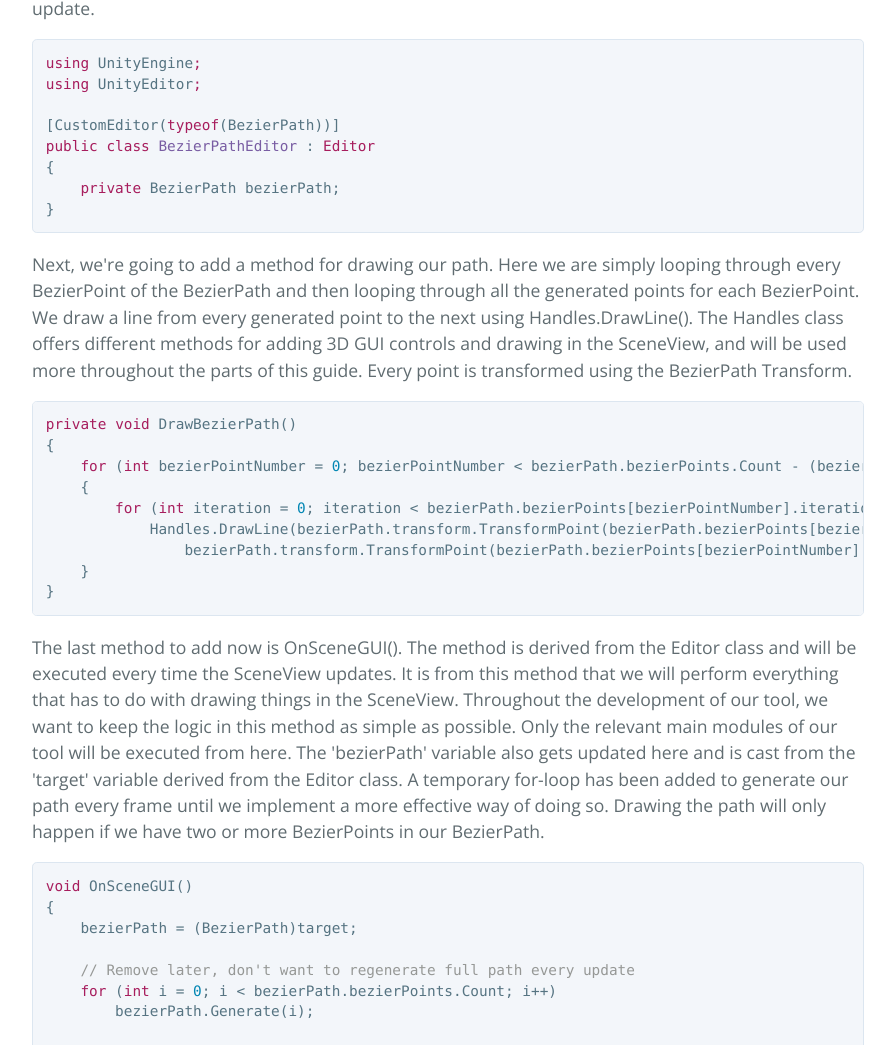
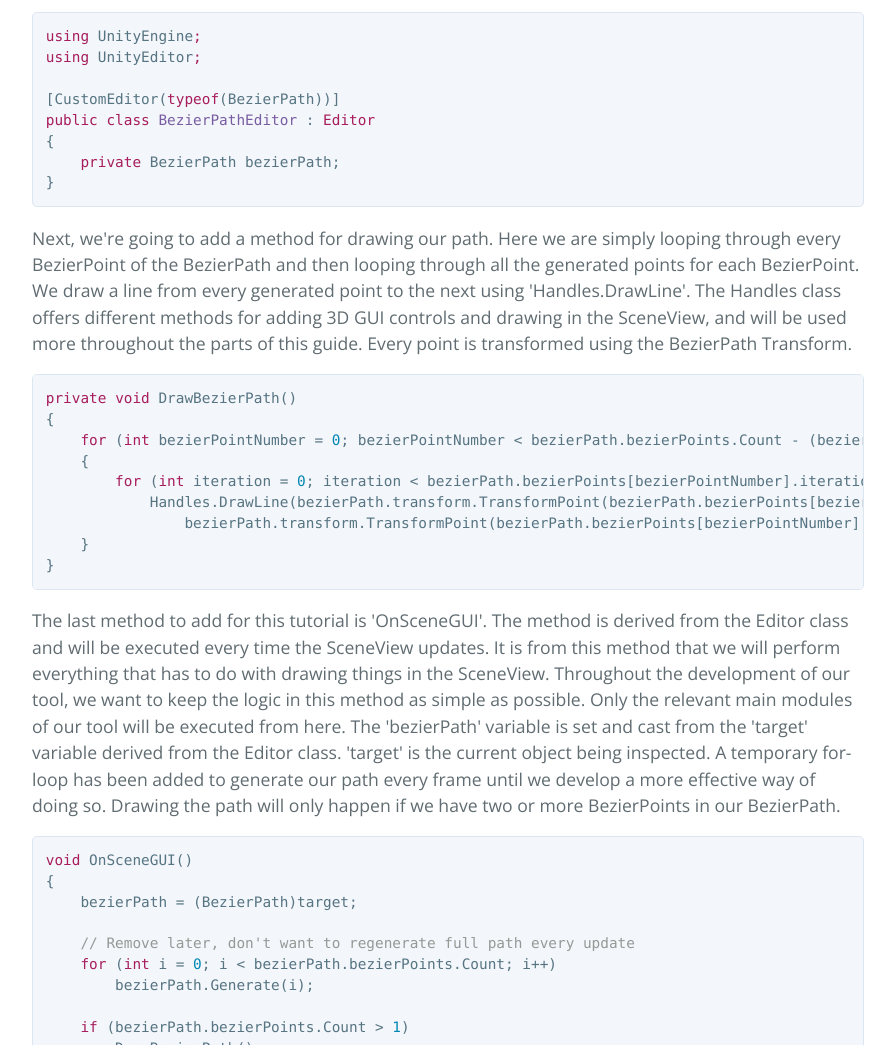
Before and after one commit to TobiasKullblikk/ExtendingUnity-BezierPath-1, a plain HTML site: page index.html in a window 1280 px wide. Shown: the part 6708-7753 px from the top of the page, without its empty margins (192-1087 px from the left). Drawn offline with nearby package versions, Linux system fonts and the light colour scheme.

```diff
--- a/index.html
+++ b/index.html
@@ -161,7 +161,7 @@ Let's make a new C# script <em>"Assets\BezierPath\BezierPoint.cs"</em> and fill
     }
 }</pre></div>
 
-<p>This next piece of code will be addded to the BezierPath class. It will update the curve in front of the BezierPoint and the curve behind it (The BezierPoint indexed below). We also recalculate our length, but dont include the length of the last curve as it is the closing gap and will be included later when making the 'length' property. We use the Mod method to wrap the index to keep it within the allowed indexes. Remember that this is the mathematical Modulo and therefore works differently than the (%)-operator.</p>
+<p>This next piece of code will be addded to the BezierPath class. It will update the curve in front of the BezierPoint and the curve behind it (The BezierPoint indexed below). We also recalculate our length, but dont include the length of the last curve as it is the closing gap and will be included later when making the 'length' property. We use the 'Mod' method to wrap the index to keep it within the allowed indexes. Remember that this is the mathematical Modulo and therefore works differently than the (%)-operator.</p>
 
 <div class="highlight highlight-source-cs"><pre><span class="pl-k">public</span> <span class="pl-k">void</span> Generate(<span class="pl-k">int</span> index)
 {
@@ -181,7 +181,7 @@ Let's make a new C# script <em>"Assets\BezierPath\BezierPoint.cs"</em> and fill
 <h3>
 <a id="displaying-the-path" class="anchor" href="#displaying-the-path" aria-hidden="true"><span aria-hidden="true" class="octicon octicon-link"></span></a>Displaying the path</h3>
 
-<p>Create a new C# script <em>"Assets\BezierPath\Editor\BezierPathEditor.cs"</em>. It was placed in a folder named 'Editor' so that Unity will treat it like an editor script. Inside the script, we include the UnityEditor to get access to the Editor API. Our class extends the Editor so that it will get access to the Editor functionalities. The class has also been tagged as a CustomEditor of the type BezierPath, meaning it will be used when a GameObject with a BezierPath Component attached is selected. A private variable 'bezierPath' was added to store the current BezierPath, it will be reassigned on every update.</p>
+<p>Create a new C# script <em>"Assets\BezierPath\Editor\BezierPathEditor.cs"</em>. It was placed in a folder named 'Editor' so that Unity will treat it like an editor script. Inside the script, we include the UnityEditor to get access to the Editor API. Our class extends the Editor so that it will get access to the Editor functionalities. The class has also been tagged as a CustomEditor of the type BezierPath, meaning it will be used when a GameObject with a BezierPath Component attached is selected. A private variable 'bezierPath' was added to store the current BezierPath.</p>
 
 <div class="highlight highlight-source-cs"><pre><span class="pl-k">using</span> UnityEngine<span class="pl-k">;</span>
 <span class="pl-k">using</span> UnityEditor<span class="pl-k">;</span>
@@ -192,7 +192,7 @@ Let's make a new C# script <em>"Assets\BezierPath\BezierPoint.cs"</em> and fill
     <span class="pl-k">private</span> BezierPath bezierPath;
 }</pre></div>
 
-<p>Next, we're going to add a method for drawing our path. Here we are simply looping through every BezierPoint of the BezierPath and then looping through all the generated points for each BezierPoint. We draw a line from every generated point to the next using Handles.DrawLine(). The Handles class offers different methods for adding 3D GUI controls and drawing in the SceneView, and will be used more throughout the parts of this guide. Every point is transformed using the BezierPath Transform.</p>
+<p>Next, we're going to add a method for drawing our path. Here we are simply looping through every BezierPoint of the BezierPath and then looping through all the generated points for each BezierPoint. We draw a line from every generated point to the next using 'Handles.DrawLine'. The Handles class offers different methods for adding 3D GUI controls and drawing in the SceneView, and will be used more throughout the parts of this guide. Every point is transformed using the BezierPath Transform.</p>
 
 <div class="highlight highlight-source-cs"><pre><span class="pl-k">private</span> <span class="pl-k">void</span> DrawBezierPath()
 {
@@ -204,7 +204,7 @@ Let's make a new C# script <em>"Assets\BezierPath\BezierPoint.cs"</em> and fill
     }
 }</pre></div>
 
-<p>The last method to add now is OnSceneGUI(). The method is derived from the Editor class and will be executed every time the SceneView updates. It is from this method that we will perform everything that has to do with drawing things in the SceneView. Throughout the development of our tool, we want to keep the logic in this method as simple as possible. Only the relevant main modules of our tool will be executed from here. The 'bezierPath' variable also gets updated here and is cast from the 'target' variable derived from the Editor class. A temporary for-loop has been added to generate our path every frame until we implement a more effective way of doing so. Drawing the path will only happen if we have two or more BezierPoints in our BezierPath.</p>
+<p>The last method to add for this tutorial is 'OnSceneGUI'. The method is derived from the Editor class and will be executed every time the SceneView updates. It is from this method that we will perform everything that has to do with drawing things in the SceneView. Throughout the development of our tool, we want to keep the logic in this method as simple as possible. Only the relevant main modules of our tool will be executed from here. The 'bezierPath' variable is set and cast from the 'target' variable derived from the Editor class. 'target' is the current object being inspected. A temporary for-loop has been added to generate our path every frame until we develop a more effective way of doing so. Drawing the path will only happen if we have two or more BezierPoints in our BezierPath.</p>
 
 <div class="highlight highlight-source-cs"><pre><span class="pl-k">void</span> OnSceneGUI()
 {
```
Also changed, not shown: params.json (+1 -1 lines).
